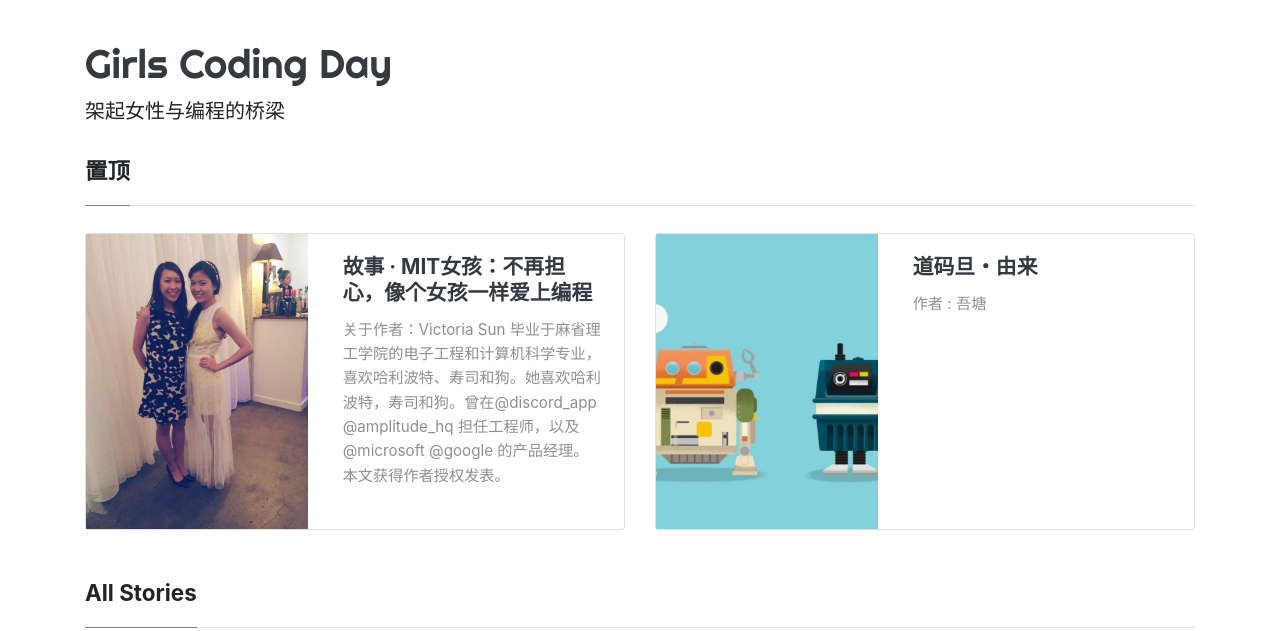
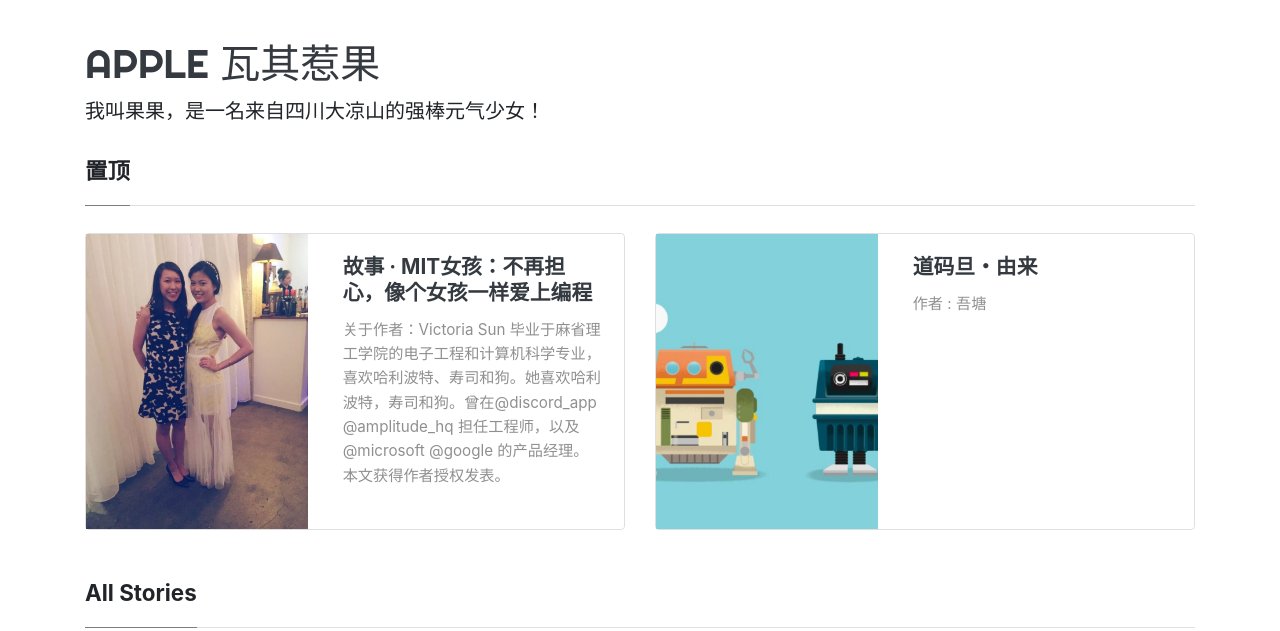
Before and after one commit to Cirrrrrcus/Baseball-Angels-Apple, a Jekyll site: the page built from index.html, in a window 1280 px wide and 900 px high, cut to the strip 0-631 px from the top of the window. Built offline with Jekyll 4.4.1, drawn with Linux system fonts in a browser that asks for light colours; nearby versions of some CDN libraries; the list of posts is cut into pages by our own code; some of the changed text lies outside the part shown.

Commit message:
change name

```diff
--- a/_config.yml
+++ b/_config.yml
@@ -1,12 +1,12 @@
 # "/" + 仓库的名字. 资源文件的路径组成部分
-baseurl: "/Girls-Coding-Day-Jekyll-blog-2"
+baseurl: "/Baseball-Angels-Apple"
 
 # 网页的标题
-title: "Girls Coding Day"
+title: "BASEBALL ANGELS 强棒少女"
 # 网站的主标题
-name: "Girls Coding Day"
+name: "APPLE 瓦其惹果"
 # 网站副标题
-description: "架起女性与编程的桥梁"
+description: "我叫果果，是一名来自四川大凉山的强棒元气少女！"
 
 # 分页配置
 # 每页文章数量
```
